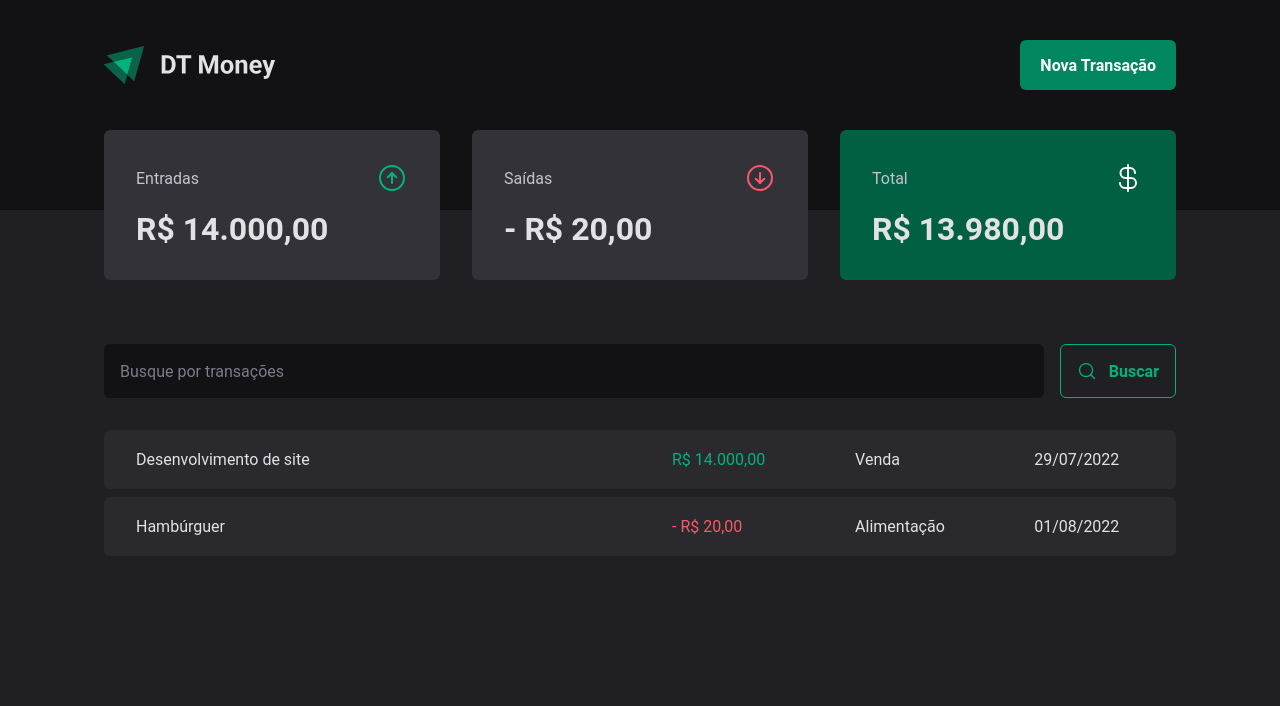
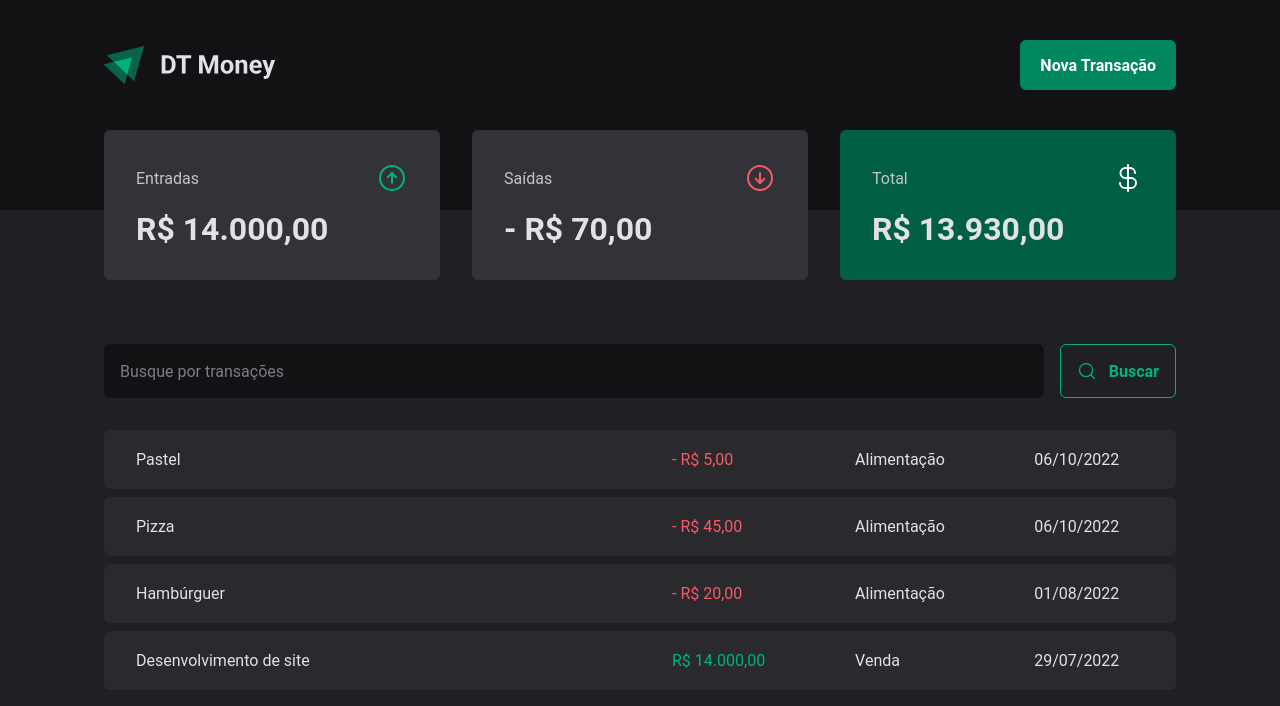
Before and after one commit to sousa-v/dt-money, a React (Vite) app: page / in a window 1280 px wide. Shown: the top 706 px of the page. Built offline with nearby package versions, Linux system fonts and the light colour scheme; data requests are answered from the project's data file.

Commit message:
Criando nova transacao

```diff
--- a/package.json
+++ b/package.json
@@ -7,7 +7,9 @@
     "dev": "vite",
     "build": "tsc && vite build",
     "preview": "vite preview",
-    "server": "json-server server.json -w -d 500"
+    "server": "json-server server.json -w -d 500",
+    "lint": "eslint src --ext .tsx,.ts",
+    "lint:fix": "eslint src --ext .tsx,.ts --fix"
   },
   "dependencies": {
     "@hookform/resolvers": "^2.9.8",
--- a/server.json
+++ b/server.json
@@ -15,6 +15,22 @@
       "category": "Alimentação",
       "price": 20,
       "createdAt": "2022-08-01T19:36:44.505Z"
+    },
+    {
+      "category": "Alimentação",
+      "description": "Pizza",
+      "price": 45,
+      "type": "outcome",
+      "createdAt": "2022-10-06T19:53:35.808Z",
+      "id": 3
+    },
+    {
+      "category": "Alimentação",
+      "description": "Pastel",
+      "price": 5,
+      "type": "outcome",
+      "createdAt": "2022-10-06T20:12:42.491Z",
+      "id": 4
     }
   ]
 }
--- a/src/components/NewTransactionModel/index.tsx
+++ b/src/components/NewTransactionModel/index.tsx
@@ -11,6 +11,8 @@
   TransactionType,
   TransactionTypeButton,
 } from './styles'
+import { useContext } from 'react'
+import { TransactionsContext } from '../../contexts/TransacttionsContext'
 
 const newTransactionFormSchema = z.object({
   description: z.string(),
@@ -22,7 +24,10 @@
 type NewTransactionsFormInputs = z.infer<typeof newTransactionFormSchema>
 
 export function NewTransactionModal() {
+  const { createTransaction } = useContext(TransactionsContext)
+
   const {
+    reset,
     control,
     register,
     handleSubmit,
@@ -35,8 +40,11 @@
   })
 
   async function handleCreateNewTransaction(data: NewTransactionsFormInputs) {
-    await new Promise((resolve) => setTimeout(resolve, 2000))
-    console.log(data)
+    const { category, description, price, type } = data
+
+    await createTransaction({ category, description, price, type })
+
+    reset()
   }
 
   return (
--- a/src/contexts/TransacttionsContext.tsx
+++ b/src/contexts/TransacttionsContext.tsx
@@ -10,9 +10,17 @@
   createdAt: string
 }
 
+interface CreateTransactionInput {
+  description: string
+  type: 'income' | 'outcome'
+  category: string
+  price: number
+}
+
 interface TransactionsContextType {
   transactions: Transaction[]
   fetchTransactions: (query: string) => Promise<void>
+  createTransaction: (data: CreateTransactionInput) => Promise<void>
 }
 
 export const TransactionsContext = createContext({} as TransactionsContextType)
@@ -27,6 +35,8 @@
   async function fetchTransactions(query?: string) {
     const response = await api.get('/transactions', {
       params: {
+        _sort: 'createdAt',
+        _order: 'desc',
         q: query,
       },
     })
@@ -34,12 +44,28 @@
     setTransactions(response.data)
   }
 
+  async function createTransaction(data: CreateTransactionInput) {
+    const { category, description, price, type } = data
+
+    const response = await api.post('/transactions', {
+      category,
+      description,
+      price,
+      type,
+      createdAt: new Date(),
+    })
+
+    setTransactions((state) => [response.data, ...state])
+  }
+
   useEffect(() => {
     fetchTransactions()
   }, [])
 
   return (
-    <TransactionsContext.Provider value={{ transactions, fetchTransactions }}>
+    <TransactionsContext.Provider
+      value={{ transactions, fetchTransactions, createTransaction }}
+    >
       {children}
     </TransactionsContext.Provider>
   )
```
Lines whose indentation alone changed are shown as unchanged.
